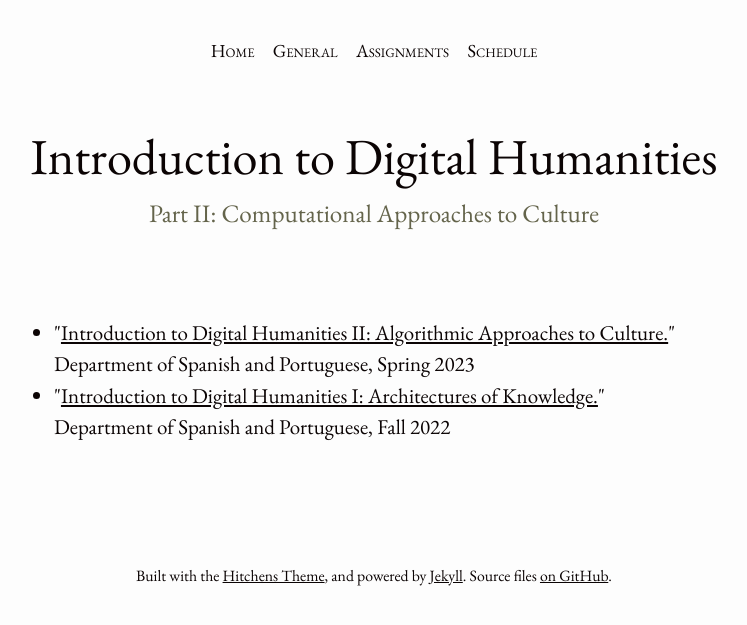
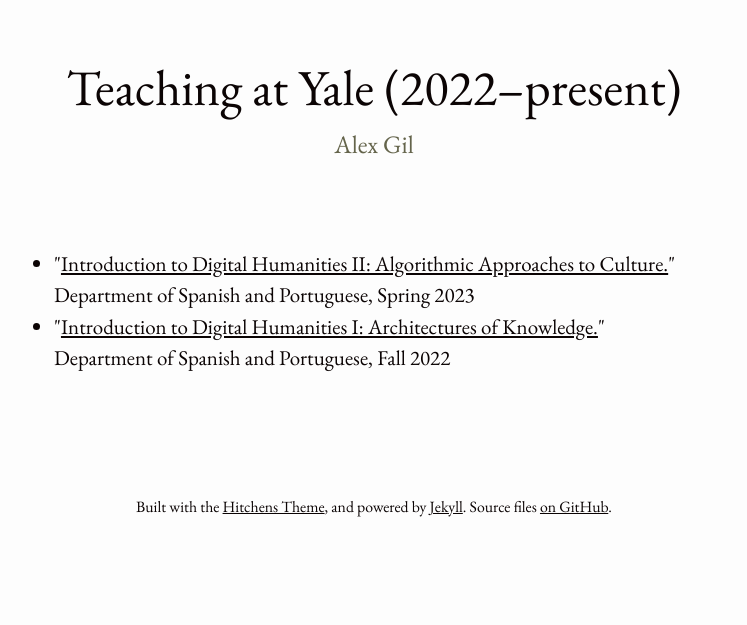
Before and after one commit to elotroalex/s23-intro-dh, a Jekyll site: the page built from index.html, in a window 1280 px wide. Shown: the top 625 px of the page, without its empty margins (266-1013 px from the left). Built offline with Jekyll 4.4.1, drawn with Linux system fonts in a browser that asks for light colours.

Commit message:
fixed url problems

```diff
--- a/_config.yml
+++ b/_config.yml
@@ -13,11 +13,11 @@
 # you will see them accessed via {{ site.title }}, {{ site.email }}, and so on.
 # You can create any custom variable you would like, and they will be accessible
 # in the templates via {{ site.myvariable }}.
-title: Intro to DH
+title: Teaching Portfolio
 email: alex.gil@yale.edu
 description: >- # this means to ignore newlines until "baseurl:"
   Course site for Introduction to Digital Humanities, Part II: Algorithmic Approaches to Culture (Spring 2023)
-baseurl: "/s23-intro-dh" # the subpath of your site, e.g. /blog
+baseurl: "" # the subpath of your site, e.g. /blog
 url: "https://teaching.elotroalex.com" # the base hostname & protocol for your site, e.g. http://example.com
 icon: /assets/images/icon-512.png
 twitter_username: patdryburgh
--- a/_layouts/home.html
+++ b/_layouts/home.html
@@ -4,15 +4,11 @@ layout: default
 
 
   <header class="site-masthead">
-    {% include menu.html %}
 
       <h1>
-        Introduction to Digital Humanities
+        Teaching at Yale (2022–present)
       </h1>
-
-      <h2>
-        Part II: Computational Approaches to Culture
-      </h2>
+      <h2>Alex Gil</h2>
 
   </header>
 
```
